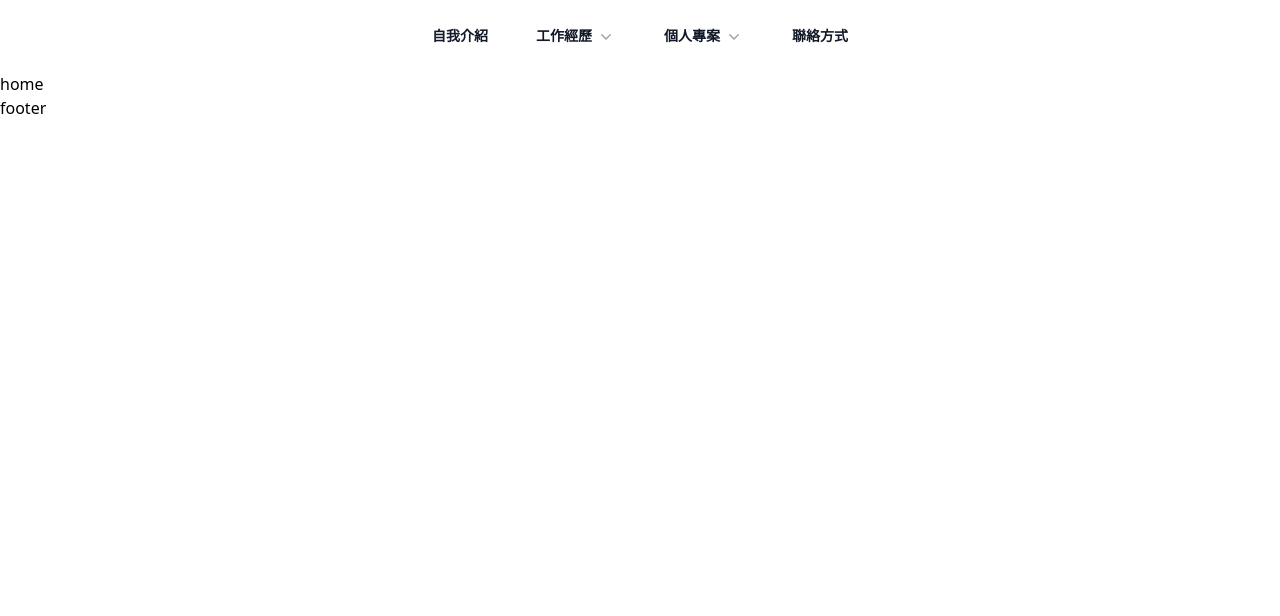
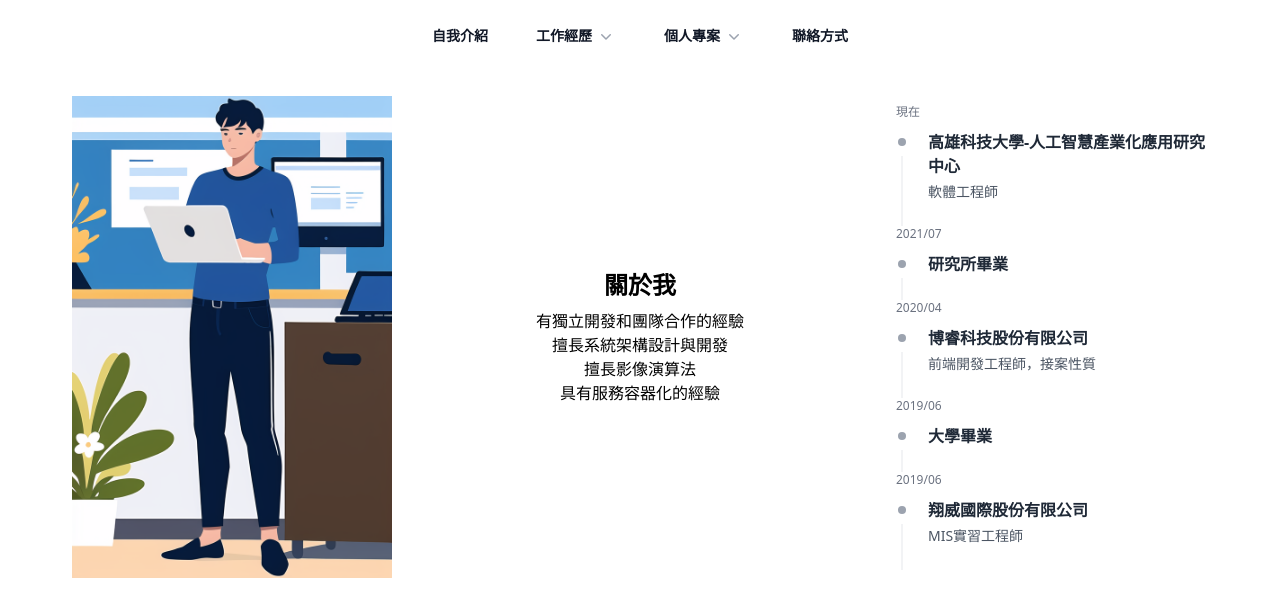
Before and after one commit to yuxing-lee/lee-experience, a Nuxt app: page / in a window 1280 px wide. Shown: the top 616 px of the page. Built offline with nearby package versions, Linux system fonts and the light colour scheme.

Commit message:
feat (home): add info and timeline

```diff
--- a/layouts/default.vue
+++ b/layouts/default.vue
@@ -3,6 +3,5 @@
         <AppHeader />
         <AppSidebar />
         <NuxtPage />
-        <AppFooter />
     </div>
 </template>
--- a/pages/index.vue
+++ b/pages/index.vue
@@ -1,3 +1,77 @@
 <template>
-    <div>home</div>
+    <div class="flex justify-around items-center mt-6">
+        <img src="/man.png" class="w-80" />
+        <div class="text-center">
+            <p class="text-2xl font-bold mb-2">關於我</p>
+            <ul>
+                <li>有獨立開發和團隊合作的經驗</li>
+                <li>擅長系統架構設計與開發</li>
+                <li>擅長影像演算法</li>
+                <li>具有服務容器化的經驗</li>
+            </ul>
+        </div>
+        <div class="w-80">
+            <div v-for="work in works">
+                <div v-if="work.date" class="ps-2 my-2 first:mt-0">
+                    <h3 class="text-xs font-medium uppercase text-gray-500">
+                        {{ work.date }}
+                    </h3>
+                </div>
+                <div
+                    class="flex gap-x-3 hover:scale-105 hover:cursor-pointer hover:bg-sky-500/[.2] ease-in-out duration-300 rounded-md"
+                >
+                    <div
+                        class="relative last:after:hidden after:absolute after:top-7 after:bottom-0 after:start-3.5 after:w-px after:-translate-x-[0.5px] after:bg-gray-200"
+                    >
+                        <div
+                            class="relative z-10 size-7 flex justify-center items-center"
+                        >
+                            <div class="size-2 rounded-full bg-gray-400"></div>
+                        </div>
+                    </div>
+                    <div class="grow pt-0.5 pb-6">
+                        <h3 class="flex gap-x-1.5 font-semibold text-gray-800">
+                            {{ work.title }}
+                        </h3>
+                        <p
+                            v-if="work.description != ''"
+                            class="mt-1 text-sm text-gray-600"
+                        >
+                            {{ work.description }}
+                        </p>
+                    </div>
+                </div>
+            </div>
+        </div>
+    </div>
 </template>
+
+<script setup>
+let works = [
+    {
+        date: "現在",
+        title: "高雄科技大學-人工智慧產業化應用研究中心",
+        description: "軟體工程師",
+    },
+    {
+        date: "2021/07",
+        title: "研究所畢業",
+        description: "",
+    },
+    {
+        date: "2020/04",
+        title: "博睿科技股份有限公司",
+        description: "前端開發工程師，接案性質",
+    },
+    {
+        date: "2019/06",
+        title: "大學畢業",
+        description: "",
+    },
+    {
+        date: "2019/06",
+        title: "翔威國際股份有限公司",
+        description: "MIS實習工程師",
+    },
+];
+</script>
```
Also changed, not shown: public/man.png (added).
